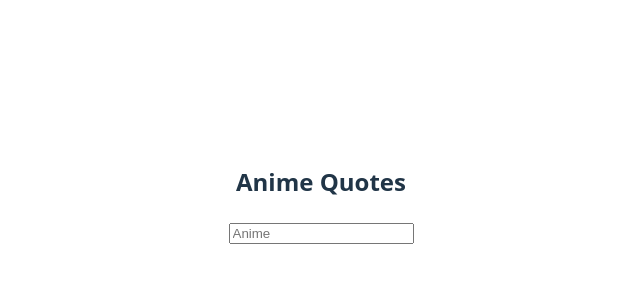
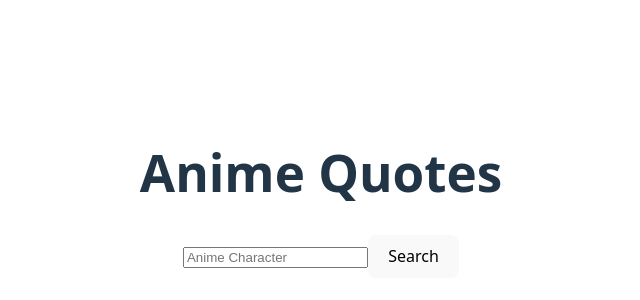
Before and after one commit to shalumaharjan/react-training, a React (Vite) app: page / in a window 1280 px wide. Shown: the part 198-498 px from the top of the page, without its empty margins (319-959 px from the left). Built offline with nearby package versions, Linux system fonts and the light colour scheme.

Commit message:
error handling

```diff
--- a/src/App.jsx
+++ b/src/App.jsx
@@ -4,12 +4,20 @@ import "./App.css";
 function App() {
   const [quotes, setQuotes] = useState([]);
   const [characterName, setCharacterName] = useState("");
-  const [input, setInput] = useState("");
+  const [loading, setLoading] = useState(false);
+  const [error, setError] = useState("");
 
   // async: wait till another task not completed, fetching in bg
   const handleSubmit = async (event) => {
-    if (event.key === "Enter") {
+    event.preventDefault(); // form submitted, prevent reloading
+    console.log("Form Submitted");
+
+    // if (event.key === "Enter") {
     try {
+      setLoading(true); //show loading while fetching
+      setError("");
+      setQuotes([]);
+
       // template literals `: can use declared variable - making dynamic
       // API call
       const response = await fetch(
@@ -17,12 +25,18 @@ function App() {
       );
       const request = await response.json();
       // console.log(response);
+
+      if (response.status === 404) {
+        throw new Error("Character not found");
+      }
       setQuotes(request);
-        console.log(request);
+      // console.log(request);
     } catch (error) {
-        console.log(error);
+      setError(error.message);
+    } finally {
+      setLoading(false);
     }
-    }
+    // }
   };
 
   // console.log(quotes);
@@ -30,22 +44,26 @@ function App() {
 
   return (
     <>
-      {/* <h1>Hi</h1> */}
-      <h2>Anime Quotes</h2>
+      <h1>Anime Quotes</h1>
+      <form onSubmit={handleSubmit}>
         <input
           value={characterName}
-        placeholder="Anime"
+          placeholder="Anime Character"
           onChange={(event) => setCharacterName(event.target.value)}
-        onKeyUp={handleSubmit}
+          // onKeyUp={handleSubmit}
         />
+        <button type="Submit">Search</button>
+      </form>
+      {loading && <p>Loading.......</p>}
+      {error && <p style={{ color: "red" }}>{error}</p>}
       {/* <button onClick={useEffect}>Character</button> */}
       <ul>
         {quotes.map((item) => (
           <div key={item._id}>
-            <li>{item.quote}</li>
-            <li>{item.character}</li>
+            <p style={{ fontWeight: "bold" }}>{item.show}</p>
+            <p>{item.quote}</p>
+            <p style={{ fontWeight: "bold" }}>- {item.character}</p>
           </div>
-          // item.character
         ))}
       </ul>
     </>
```
Lines whose indentation alone changed are shown as unchanged.
